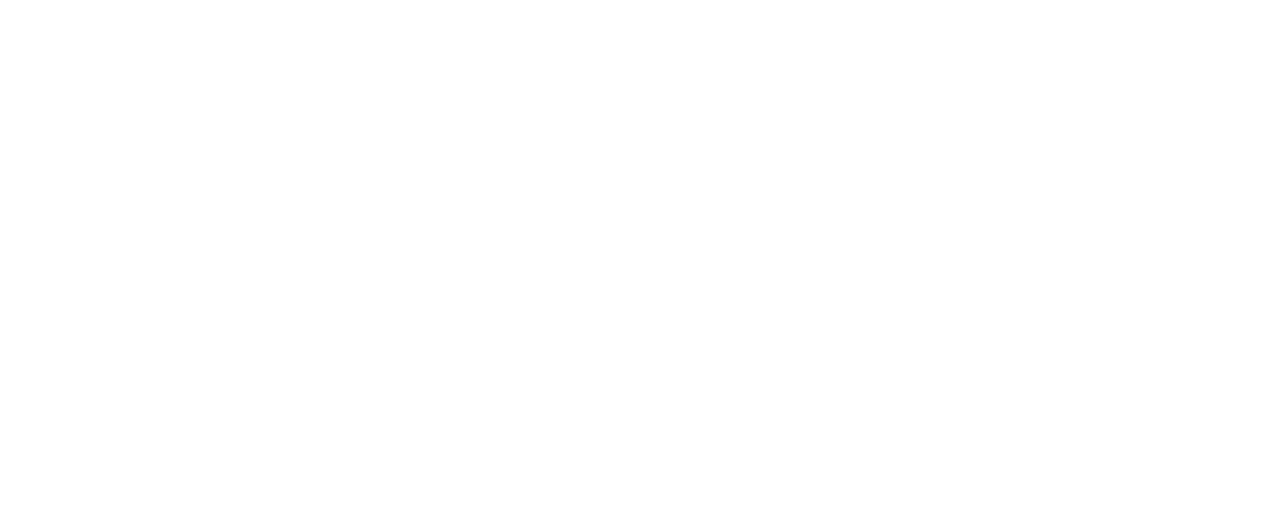
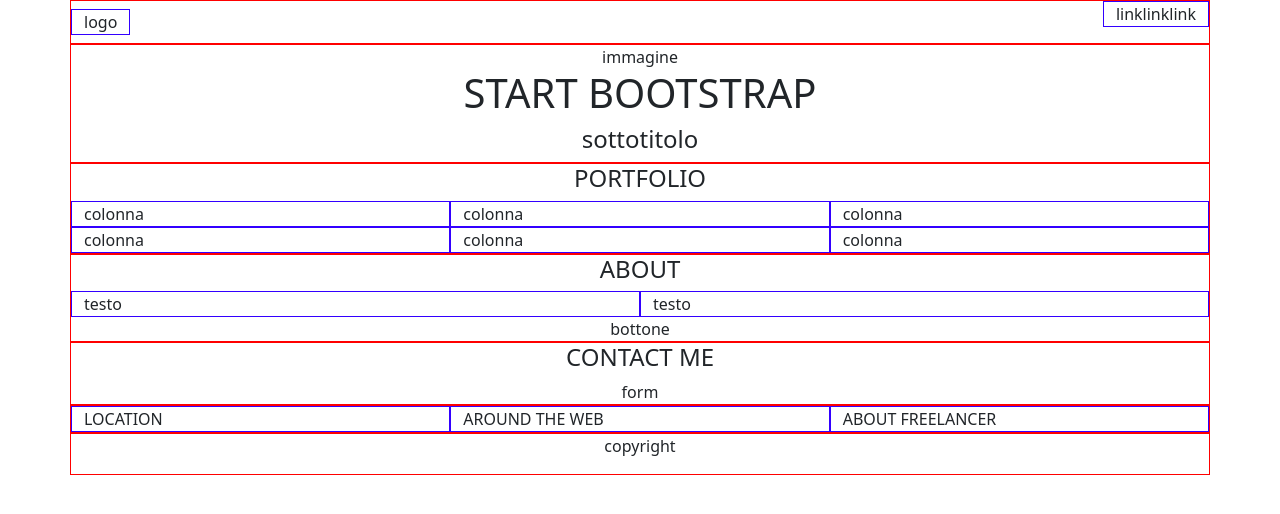
Before and after one commit to MarinaLasorsa/html-css-bootstrap-freelancer, a plain HTML site: page index.html in a window 1280 px wide. Drawn offline with nearby package versions, Linux system fonts and the light colour scheme.

Commit message:
ADD: basic layout borders

```diff
--- a/css/style.css
+++ b/css/style.css
@@ -0,0 +1,20 @@
+/*RESET*/
+
+ul,ol,menu {
+	list-style: none;
+}
+
+/*LAYOUT*/
+
+
+
+
+/*DEBUG*/
+
+.container {
+	border: 1px solid red;
+}
+
+*[class^='col'], div[class*=' col'] {
+	border: 1px solid rgb(51, 0, 255);
+}
--- a/index.html
+++ b/index.html
@@ -9,28 +9,78 @@
 </head>
 <body>
     <header>
-
+        <div class="container">
+            <div class="row justify-content-between align-items-center">
+                <div class="col-auto logo">logo</div>
+                <ul class="col-auto d-none d-md-flex">
+                    <li>link</li>
+                    <li>link</li>
+                    <li>link</li>
+                </ul>
+                <div class="col-auto d-md-none">burger</div>
+            </div>
+        </div>
     </header>
     <main>
         <section class="hero">
-
+            <div class="container">
+                <div class="text-center">
+                    <div>immagine</div>
+                    <h1>START BOOTSTRAP</h1>
+                    <h4>sottotitolo</h4>
+                </div>
+            </div>
         </section>
         <section class="portfolio">
-
+            <div class="container">
+                <h4 class="text-center">PORTFOLIO</h4>
+                <div class="row">
+                    <div class="col-12 col-md-6 col-lg-4">colonna</div>
+                    <div class="col-12 col-md-6 col-lg-4">colonna</div>
+                    <div class="col-12 col-md-6 col-lg-4">colonna</div>
+                    <div class="col-12 col-md-6 col-lg-4">colonna</div>
+                    <div class="col-12 col-md-6 col-lg-4">colonna</div>
+                    <div class="col-12 col-md-6 col-lg-4">colonna</div>
+                </div>
+            </div>
         </section>
         <section class="about">
-
+            <div class="container">
+                <h4 class="text-center">ABOUT</h4>
+                <div class="row">
+                    <div class="col-12 col-md-6">testo</div>
+                    <div class="col-12 col-md-6">testo</div>
+                </div>
+                <div class="text-center">bottone</div>
+            </div>
         </section>
         <section class="contact me">
-
+            <div class="container">
+                <div class="text-center">
+                    <h4>CONTACT ME</h4>
+                    <form>
+                        form
+                    </form>
+                </div>
+            </div>
         </section>
     </main>
     <footer>
         <div class="address">
-
+            <div class="container">
+                <div class="row">
+                    <div class="col-12 col-md-4">LOCATION</div>
+                    <div class="col-12 col-md-4">AROUND THE WEB</div>
+                    <div class="col-12 col-md-4">ABOUT FREELANCER</div>
+                </div>
+            </div>
         </div>
         <div class="copyright">
-
+            <div class="container">
+                <div class="text-center">
+                    <p>copyright</p>
+                </div>
+            </div>
         </div>
     </footer>
 </body>
```
Also changed, not shown: prova.html (added, +13 -0 lines).
